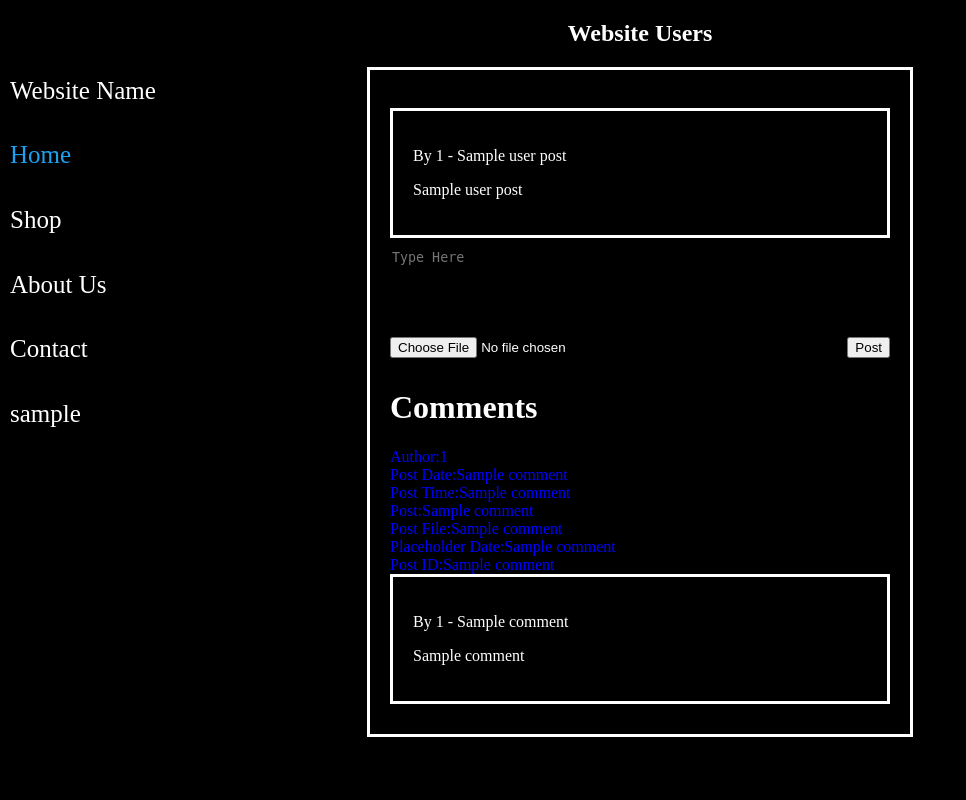
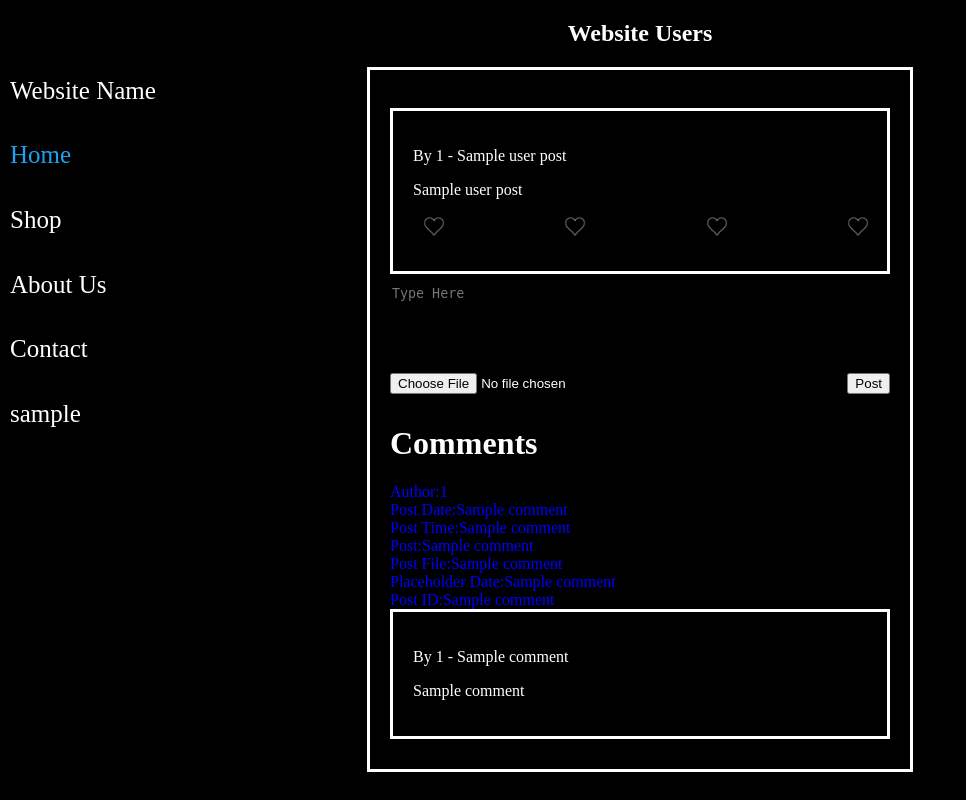
Before and after one commit to DartSams/Twitter-clone, a Flask app: template templates/post.html in a window 1280 px wide. Shown: the whole page, without its empty margins (0-966 px from the left). Run offline with Flask 2, Linux system fonts and the light colour scheme; the visitor is signed in with stand-in values (Sample User, id 1); tables that the repository leaves empty or names only in its code hold one stand-in row (values such as "Sample post"); the template is opened without the code that fills it: most values are stand-ins (such as "Sample title", 1, 10 or a date in 2020).

Commit message:
added the like and unlike button on individual post still need to add that to the homepage

```diff
--- a/main.py
+++ b/main.py
@@ -179,6 +179,7 @@ def allowed_file(filename):
 @app.route("/",methods=["GET","POST"])
 def index():
     date_lst=[]
+    like_lst=[]
     change_dates("Post_Table",date_lst)
     date_lst.clear()
     if request.method=="GET":
@@ -190,6 +191,12 @@ def index():
         for post_data in mycursor:
             # print(post_data)
             lst.append(post_data)
+
+
+        ##on the homepage tell if user liked the post but i need to get all post_id and feed it into this function
+        # mycursor.execute(f'SELECT * FROM Likes WHERE id=%s',post_id)
+        # for i in mycursor:
+        #     like_lst.append(i)
 
         # print("\nUsers in Twitter_Users:")
         # mycursor.execute(f"SELECT * FROM Twitter_Users")
@@ -248,6 +255,22 @@ def index():
 
         else:
             print(request.form)
+            if "enter-search" in request.form and "search-bar"=="":
+                pass
+            elif "search-bar" in request.form:
+                search=request.form.get("search-bar")
+                print(search)
+                return redirect(f"/{search}")
+
+            elif "Like" in request.form:
+                like=request.form.get("Like")
+                print(like)
+                mycursor.execute("INSERT INTO Likes (name,id) VALUES (%s,%s) ",(session["username"],like) )
+                conn.commit()
+                mycursor.execute("SELECT * FROM Likes")
+                for i in mycursor:
+                    print(i)
+                # mycursor.execute("UPDATE Twitter_Users SET gender = %s,age = %s,birthday = %s, join_date = %s WHERE username = %s" ,(gender,age,birthday,join_date,session["username"]))
             return redirect("/")
 
 
@@ -464,6 +487,7 @@ def post(post_id):
     user_post=[]
     comments=[]
     date_lst=[]
+    like_lst=[]
     change_dates("Comments",date_lst)
     post_date=time.ctime()
     if request.method=="GET":
@@ -477,45 +501,73 @@ def post(post_id):
         for i in mycursor:
             comments.append(i)
 
+        mycursor.execute(f'SELECT * FROM Likes WHERE id=%s',post_id)
+        for i in mycursor:
+            like_lst.append(i)
+
+
         if not comments:
             flash("No comments yet")
 
-        return render_template("post.html",user_post=user_post,ALLOWED_EXTENSIONS=ALLOWED_EXTENSIONS,post_date=split_compare_date(post_date),comments=comments[::-1])
+        if like_lst:
+            return render_template("post.html",user_post=user_post,ALLOWED_EXTENSIONS=ALLOWED_EXTENSIONS,post_date=split_compare_date(post_date),comments=comments[::-1],like_lst=like_lst[0][0])
+
+        elif not like_lst:
+            return render_template("post.html",user_post=user_post,ALLOWED_EXTENSIONS=ALLOWED_EXTENSIONS,post_date=split_compare_date(post_date),comments=comments[::-1])
 
     elif request.method=="POST":
         comment=request.form.get("comment-field")
-        file = request.files['file']
-        # print(file)
+        if 'file' in request.files:
 
-        if file and allowed_file(file.filename):
-            filename = secure_filename(file.filename)
-            file.save(os.path.join(app.config['UPLOAD_FOLDER'], filename))
+            file = request.files['file']
+            # print(file)
 
-            try:
-                im = Image.open(fr"{dirname}\{filename}")
-                newsize = (100,100)
-                im1 = im.resize(newsize)
-                im1.save(fr"{dirname}\{filename}")
+            if file and allowed_file(file.filename):
+                filename = secure_filename(file.filename)
+                file.save(os.path.join(app.config['UPLOAD_FOLDER'], filename))
 
-            except:
-                pass
+                try:
+                    im = Image.open(fr"{dirname}\{filename}")
+                    newsize = (100,100)
+                    im1 = im.resize(newsize)
+                    im1.save(fr"{dirname}\{filename}")
 
-            # mycursor.execute("select * from Comments ORDER BY commentID DESC LIMIT 1")
-            # for i in mycursor:
-            #     print(i)
-            #     id=i[4]
-            #     # print(id)
+                except:
+                    pass
 
-            mycursor.execute("INSERT INTO Comments (author,post_date,post_time,comment,post_file,commentID) VALUES (%s,%s,%s,%s,%s,%s)", (session["username"],split_compare_date(post_date),calculate_post_time(post_date),comment,filename,post_id))
+                # mycursor.execute("select * from Comments ORDER BY commentID DESC LIMIT 1")
+                # for i in mycursor:
+                #     print(i)
+                #     id=i[4]
+                #     # print(id)
+
+                mycursor.execute("INSERT INTO Comments (author,post_date,post_time,comment,post_file,commentID) VALUES (%s,%s,%s,%s,%s,%s)", (session["username"],split_compare_date(post_date),calculate_post_time(post_date),comment,filename,post_id))
+                conn.commit()
+                return redirect(f"/{post_id}")
+
+            elif "file" not in request.files :
+                return redirect(f"/{post_id}")
+
+            mycursor.execute("INSERT INTO Comments (author,post_date,post_time,comment,commentID) VALUES (%s,%s,%s,%s,%s)", (session["username"],split_compare_date(post_date),calculate_post_time(post_date),comment,post_id))
             conn.commit()
             return redirect(f"/{post_id}")
 
-        elif "file" not in request.files :
+        else:
+            print(request.form)
+            if "Like" in request.form:
+                like=request.form.get("Like")
+                print(like)
+                mycursor.execute("INSERT INTO Likes (name,id) VALUES (%s,%s) ",(session["username"],like) )
+                conn.commit()
+                mycursor.execute("SELECT * FROM Likes")
+                for i in mycursor:
+                    print(i)
+
+            elif "UnLike" in request.form:
+                unlike=request.form.get("UnLike")
+                mycursor.execute("DELETE FROM Likes WHERE id = %s",(unlike))
+                conn.commit()
             return redirect(f"/{post_id}")
-
-        mycursor.execute("INSERT INTO Comments (author,post_date,post_time,comment,commentID) VALUES (%s,%s,%s,%s,%s)", (session["username"],split_compare_date(post_date),calculate_post_time(post_date),comment,post_id))
-        conn.commit()
-        return redirect(f"/{post_id}")
 
 
 @app.route("/test" ,methods=["get","post"])
--- a/static/post.css
+++ b/static/post.css
@@ -136,3 +136,19 @@ img{
     width:450px;
     /* height:200px */
 }
+
+.post-buttons{
+    display:flex;
+    flex-direction: row;
+    justify-content: space-between;
+}
+
+.post-buttons label{
+    color:white
+}
+.post-buttons button,.post-buttons button img,.post-buttons input{
+    width:30px;
+    border: none;
+    background: none;
+    cursor: pointer;
+}
--- a/templates/post.html
+++ b/templates/post.html
@@ -91,8 +91,18 @@
 
                         {%endif%}
 
-                        <!-- <p class="post-date">Posted {{i[1]}}</p> -->
-                        <!-- <p>post ID = {{i[4]}}</p> -->
+                        <form action="" method="post" class="post-buttons">
+                            <!-- <input type="image" src="/static/preview_img/black heart.png" name="watch" method="post"> -->
+                            <button id="4" name="Reply" class="Reply" value="{{i[6]}}"><img src="/static/preview_img/black heart.png" alt=""></button>
+                            <button id="4" name="Retweet" class="Retweet" value="{{i[6]}}"><img src="/static/preview_img/black heart.png" alt=""></button>
+                            {% if like_lst == session["username"] %}
+                                <button id="4" name="UnLike" class="Like" value="{{i[6]}}"><img src="/static/preview_img/red heart.png" alt=""></button>
+                            {% else %}
+                                <button id="4" name="Like" class="Like" value="{{i[6]}}"><img src="/static/preview_img/black heart.png" alt=""></button>
+
+                            {%endif%}
+                            <button id="4" name="Share" class="Share" value="{{i[6]}}"><img src="/static/preview_img/black heart.png" alt=""></button>
+                        </form>
                     </div>
                     {%endfor%}
 
@@ -106,6 +116,7 @@
                             </div>
                         </form>
                     {%endif%}
+
 
                     <h1>Comments</h1>
                     {%for i in comments%}
@@ -148,6 +159,7 @@
                                 {%endfor%}
                             {%endif%}
                         </div>
+
                     {%endfor%}
 
                     {% if not comments%}
```
Also changed, not shown: models.py (+13 -15 lines), static/index.css (+21 -2 lines), templates/index.html (+11 -7 lines), static/preview_img/search-icon.png (added).
